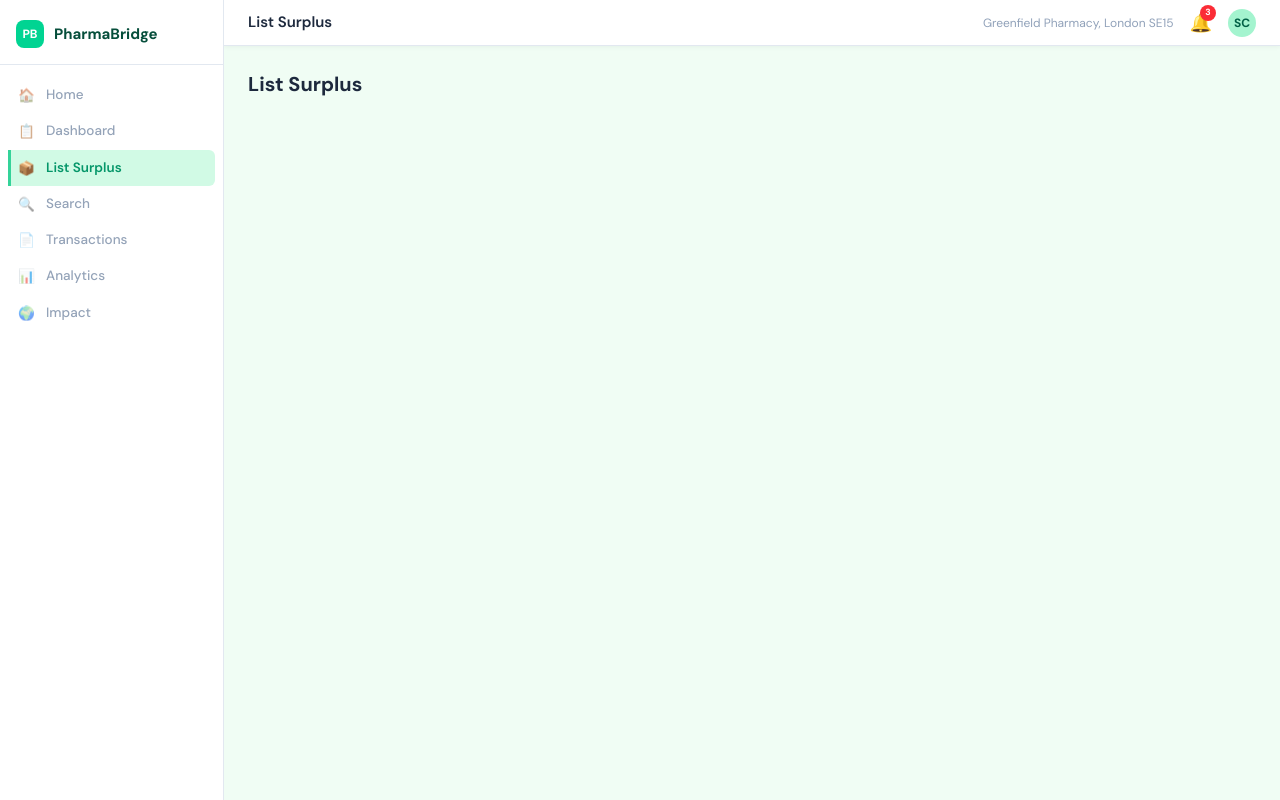
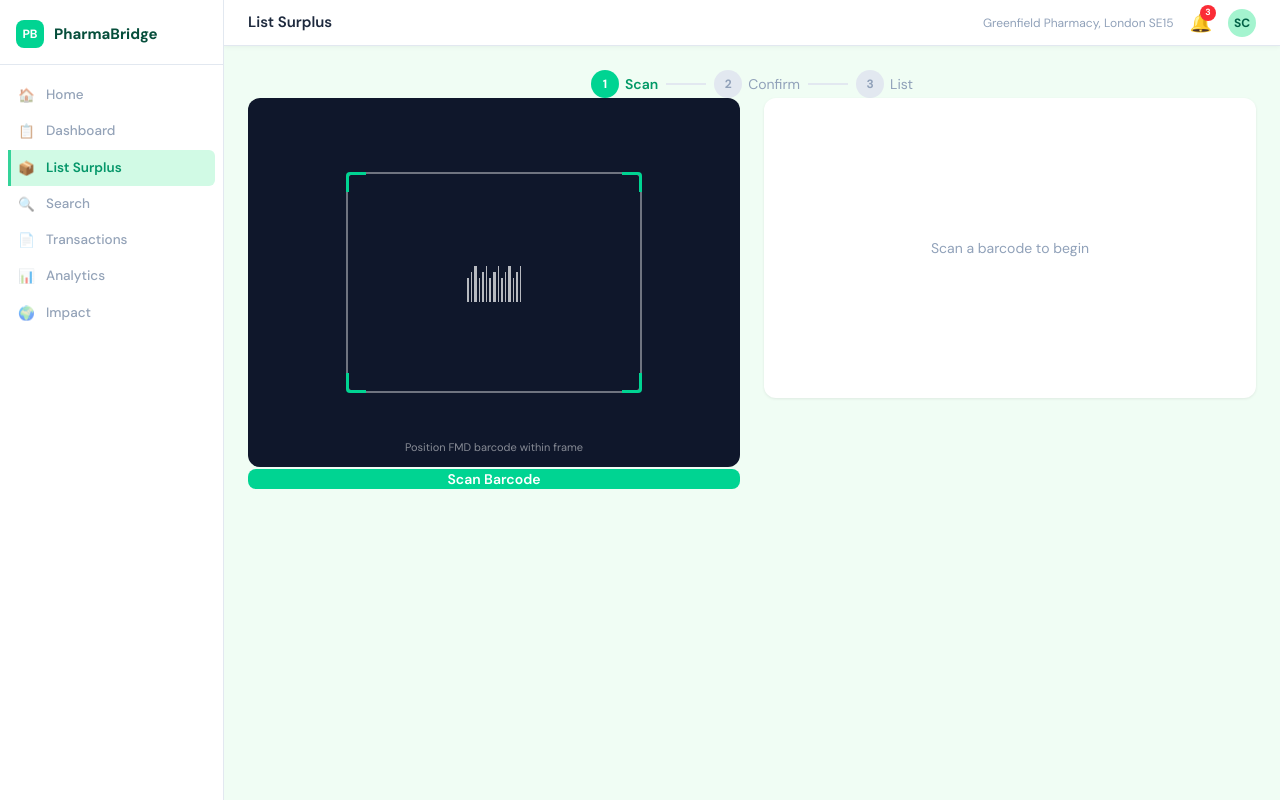
Before and after one commit to richard7ao/national-med-tech-foundation-hackathon, a Next.js app: page /list-surplus in a window 1280 px wide. Built offline with nearby package versions, Linux system fonts and the light colour scheme.

Commit message:
feat: build list surplus page with fake barcode scanner and 3-step flow

```diff
--- a/app/list-surplus/page.tsx
+++ b/app/list-surplus/page.tsx
@@ -1,3 +1,140 @@
+"use client";
+
+import { useState } from "react";
+import { useRouter } from "next/navigation";
+import ScannerUI from "../components/ScannerUI";
+import Badge from "../components/Badge";
+
+const STEPS = ["Scan", "Confirm", "List"];
+
+const MOCK_SCAN_RESULT = {
+  name: "Metformin 500mg Tablets",
+  batchNumber: "AZ20260112",
+  expiryDate: "Aug 2026",
+  manufacturer: "AstraZeneca",
+  packSize: "56 tablets",
+  fmdSerial: "01-08714789-012345-AZ",
+};
+
 export default function ListSurplusPage() {
-  return <h1 className="text-xl font-bold text-slate-800">List Surplus</h1>;
+  const router = useRouter();
+  const [step, setStep] = useState(0);
+  const [showSuccess, setShowSuccess] = useState(false);
+
+  const handleScanComplete = () => setStep(1);
+
+  const handleList = () => {
+    setStep(2);
+    setShowSuccess(true);
+    setTimeout(() => router.push("/dashboard"), 2000);
+  };
+
+  return (
+    <div>
+      {/* Step Indicator */}
+      <div className="flex items-center justify-center gap-2 mb-7">
+        {STEPS.map((label, i) => (
+          <div key={label} className="flex items-center gap-2">
+            <div className="flex items-center gap-1.5">
+              <div
+                className={`w-7 h-7 rounded-full flex items-center justify-center text-xs font-bold ${
+                  i <= step
+                    ? "bg-emerald-400 text-white"
+                    : "bg-slate-200 text-slate-400"
+                }`}
+              >
+                {i < step ? "✓" : i + 1}
+              </div>
+              <span
+                className={`text-sm ${
+                  i <= step ? "font-semibold text-emerald-600" : "text-slate-400"
+                }`}
+              >
+                {label}
+              </span>
+            </div>
+            {i < STEPS.length - 1 && (
+              <div className="w-10 h-0.5 bg-slate-200 mx-1" />
+            )}
+          </div>
+        ))}
+      </div>
+
+      {/* Success State */}
+      {showSuccess ? (
+        <div className="text-center py-20">
+          <div className="w-16 h-16 bg-emerald-100 rounded-full flex items-center justify-center mx-auto mb-4">
+            <span className="text-3xl">✓</span>
+          </div>
+          <h2 className="text-xl font-bold text-slate-800 mb-2">Medicine Listed!</h2>
+          <p className="text-sm text-slate-400">Redirecting to dashboard...</p>
+        </div>
+      ) : (
+        <div className="grid grid-cols-2 gap-6">
+          {/* Left: Scanner */}
+          <ScannerUI onScanComplete={handleScanComplete} />
+
+          {/* Right: Form */}
+          <div>
+            {step === 0 ? (
+              <div className="bg-white rounded-xl p-8 shadow-[0_1px_3px_rgba(0,0,0,0.08)] flex items-center justify-center min-h-[300px]">
+                <p className="text-slate-400 text-sm">Scan a barcode to begin</p>
+              </div>
+            ) : (
+              <div className="bg-white rounded-xl p-5 shadow-[0_1px_3px_rgba(0,0,0,0.08)]">
+                <div className="flex items-center gap-2 mb-4">
+                  <Badge variant="verified" pulse />
+                  <span className="text-[11px] text-slate-400">Pack authenticated via EMVS</span>
+                </div>
+
+                <div className="flex flex-col gap-3.5 text-sm">
+                  <Field label="Medicine Name" value={MOCK_SCAN_RESULT.name} />
+                  <div className="grid grid-cols-2 gap-3">
+                    <Field label="Batch Number" value={MOCK_SCAN_RESULT.batchNumber} />
+                    <Field label="Expiry Date" value={MOCK_SCAN_RESULT.expiryDate} />
+                  </div>
+                  <div className="grid grid-cols-2 gap-3">
+                    <Field label="Manufacturer" value={MOCK_SCAN_RESULT.manufacturer} />
+                    <Field label="Pack Size" value={MOCK_SCAN_RESULT.packSize} />
+                  </div>
+
+                  <hr className="border-slate-200" />
+
+                  <div className="grid grid-cols-2 gap-3">
+                    <div>
+                      <div className="text-[11px] text-slate-500 uppercase tracking-wide mb-1">Quantity</div>
+                      <div className="border-2 border-emerald-400 rounded-md px-3 py-2 font-semibold text-slate-800">5 packs</div>
+                    </div>
+                    <div>
+                      <div className="text-[11px] text-slate-500 uppercase tracking-wide mb-1">Price per Pack</div>
+                      <div className="border-2 border-emerald-400 rounded-md px-3 py-2 font-semibold text-slate-800">£3.20</div>
+                      <div className="text-[10px] text-emerald-600 mt-0.5">40% below wholesale (£5.34)</div>
+                    </div>
+                  </div>
+                </div>
+
+                <button
+                  onClick={handleList}
+                  className="w-full mt-4 bg-emerald-500 hover:bg-emerald-600 text-white py-3 rounded-lg text-sm font-semibold transition-colors"
+                >
+                  List Medicine
+                </button>
+              </div>
+            )}
+          </div>
+        </div>
+      )}
+    </div>
+  );
 }
+
+function Field({ label, value }: { label: string; value: string }) {
+  return (
+    <div>
+      <div className="text-[11px] text-slate-500 uppercase tracking-wide mb-1">{label}</div>
+      <div className="bg-slate-50 border border-slate-200 rounded-md px-3 py-2 text-slate-800 font-medium">
+        {value}
+      </div>
+    </div>
+  );
+}
```
